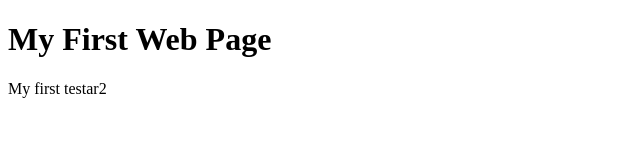
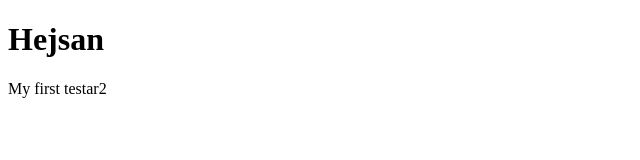
Before and after one commit to Hagge01/thesis-secureinbrowser, a website: page pages/index.html in a window 1280 px wide. Shown: the whole page, without its empty margins (0-640 px from the left). Drawn offline with Linux system fonts and the light colour scheme.

Commit message:
test yml

```diff
--- a/pages/index.html
+++ b/pages/index.html
@@ -4,7 +4,7 @@
     <title>My First Web Page</title>
 </head>
 <body>
-    <h1>My First Web Page</h1>
+    <h1>Hejsan</h1>
     <p>My first testar2</p>
     <script src="../js/script.js"></script>
 </body>
```
Also changed, not shown: .github/workflows/main.yml.
